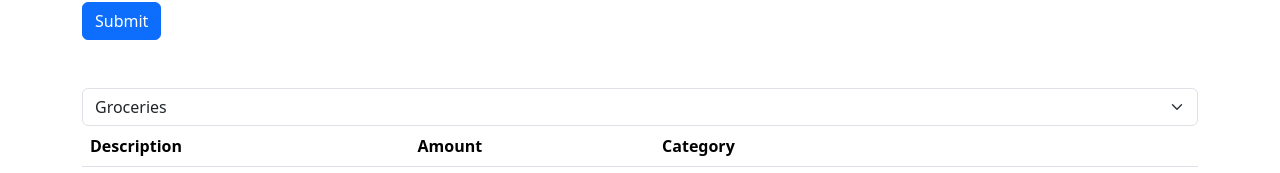
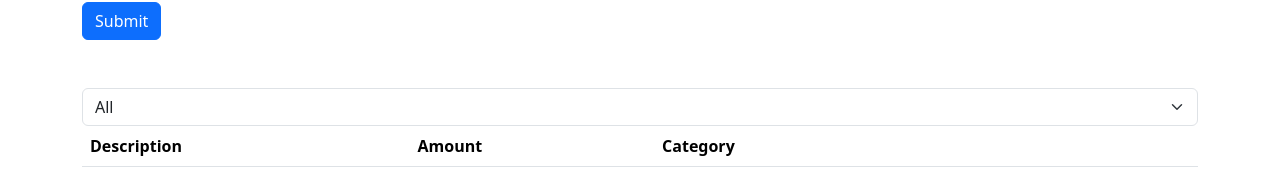
Before and after one commit to john-lund-af/expense-tracker, a React (Vite) app: page / in a window 1280 px wide. Both pictures are taken after typing "Sample", "5" into the empty fields and a click on the button "Submit". Shown: the part 392-565 px from the top of the page. Built offline with nearby package versions, Linux system fonts and the light colour scheme.

Commit message:
Filter functionality.

```diff
--- a/src/ExpensesList.tsx
+++ b/src/ExpensesList.tsx
@@ -7,7 +7,7 @@ interface Props {
 }
 
 const ExpensesList = ({ expenses, removeExpense }: Props) => {
-  const [selectedValue, setSelectedValue] = useState('');
+  const [selectedValue, setSelectedValue] = useState('all');
 
   const handleSelectChange = (value: string): void => {
     console.log(value);
@@ -17,9 +17,13 @@ const ExpensesList = ({ expenses, removeExpense }: Props) => {
   if (expenses.length === 0)
     return <p className="h4 text-primary">No expenses at the moment.</p>
 
+  // Derived state
+  const filteredExpenses = selectedValue === 'all' ? [...expenses] : expenses.filter(expense => expense.category.toLowerCase() === selectedValue.toLowerCase());
+
   return (
     <>
       <select value={selectedValue} onChange={(event) => handleSelectChange(event.target.value)} name="filter" id="filter" className="form-select">
+        <option value="all">All</option>
         {categories.map(category => <option key={category} value={category}>{capitalize(category)}</option>)}
       </select>
       <table className="table">
@@ -32,7 +36,7 @@ const ExpensesList = ({ expenses, removeExpense }: Props) => {
           </tr>
         </thead>
         <tbody>
-          {expenses.map((expense, index) => {
+          {filteredExpenses.map((expense, index) => {
             return (
               <tr className='align-middle' key={index}>
                 <td>{expense.description}</td>
```
